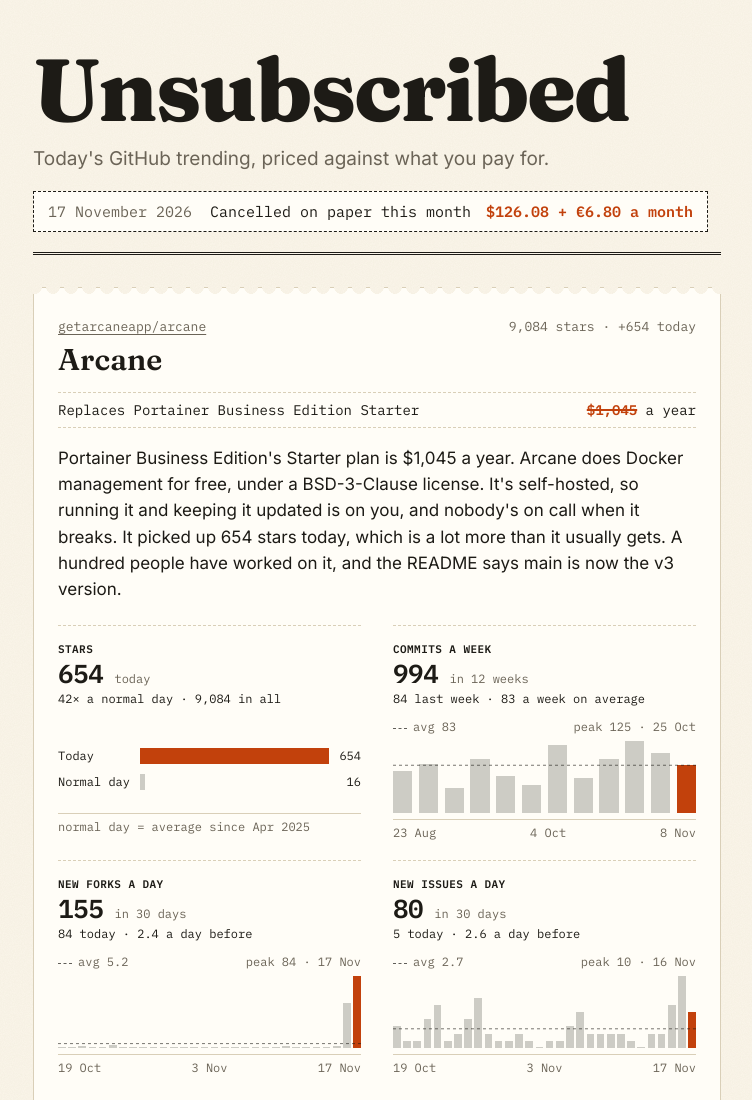
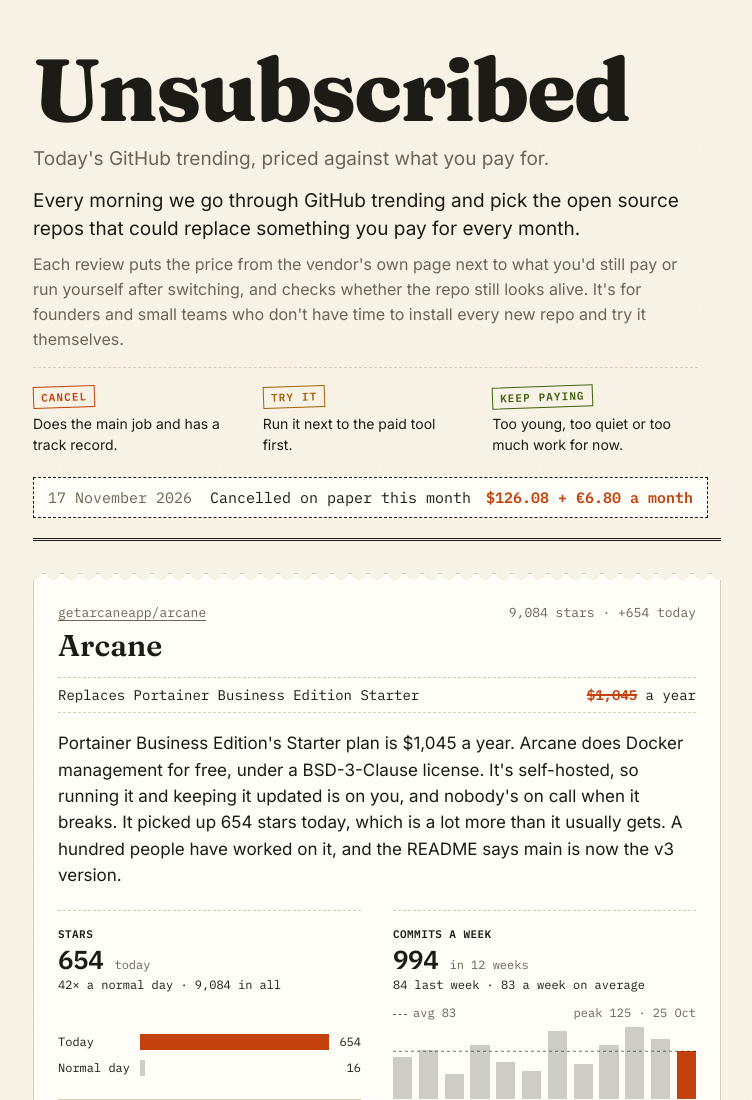
Before and after one commit to chopsiiev-web/unsubscribed, a plain HTML site: page editions/2026-11-17.html in a window 1280 px wide. Shown: the top 1100 px of the page, without its empty margins (263-1015 px from the left). Drawn offline with Linux system fonts and the light colour scheme.

Commit message:
Edition 2026-11-17: intro

```diff
--- a/editions/2026-11-17.html
+++ b/editions/2026-11-17.html
@@ -41,6 +41,14 @@ h2{font:600 30px/1.15 Fraunces,serif;margin:8px 0 14px}
 .duo span{color:var(--ink)}.duo em{font-style:normal;color:var(--ink);text-align:right}
 .duo i{display:block;height:16px;width:var(--w);min-width:2px;background:var(--ink);opacity:.22}.duo i.now{opacity:1;background:var(--k)}
 .ticks{display:flex;justify-content:space-between;margin-top:6px;border-top:1px solid var(--rule);padding-top:5px}
+.intro{max-width:62ch;margin:0 0 22px}
+.intro p{margin:0 0 10px;color:var(--mute);font-size:16px}
+.intro .lede{color:var(--ink);font-size:19px;line-height:1.45}
+.key{display:grid;grid-template-columns:repeat(auto-fit,minmax(180px,1fr));gap:10px 24px;margin:16px 0 0;padding:14px 0 0;border-top:1px dashed var(--rule)}
+.key div{--k:var(--cancel)}.key .try{--k:var(--try)}.key .keep{--k:var(--keep)}
+.key dt{display:inline-block;font:600 11px/1 'IBM Plex Mono',monospace;letter-spacing:.1em;text-transform:uppercase;color:var(--k);border:1.5px solid var(--k);padding:5px 7px 4px;transform:rotate(-2deg);margin-bottom:6px}
+.key dd{margin:0;font-size:14px;line-height:1.45;color:var(--ink)}
+.sub{margin-bottom:14px}
 .bill.cancel{--k:var(--cancel)}.bill.try{--k:var(--try)}.bill.keep{--k:var(--keep)}
 .owner{font:400 13px/1.5 'IBM Plex Mono',monospace;color:var(--mute);margin:-6px 0 14px;font-variant-numeric:tabular-nums}
 ::selection{background:#f2d7a8;color:var(--ink)}
@@ -54,6 +62,11 @@ footer ul{padding-left:18px;margin:0}
 <main>
 <div class="mast"><h1>Unsubscribed</h1>
 <p class="sub">Today's GitHub trending, priced against what you pay for.</p>
+<div class="intro">
+<p class="lede">Every morning we go through GitHub trending and pick the open source repos that could replace something you pay for every month.</p>
+<p>Each review puts the price from the vendor's own page next to what you'd still pay or run yourself after switching, and checks whether the repo still looks alive. It's for founders and small teams who don't have time to install every new repo and try it themselves.</p>
+<dl class="key"><div class="cancel"><dt>Cancel</dt><dd>Does the main job and has a track record.</dd></div><div class="try"><dt>Try it</dt><dd>Run it next to the paid tool first.</dd></div><div class="keep"><dt>Keep paying</dt><dd>Too young, too quiet or too much work for now.</dd></div></dl>
+</div>
 <p class="counter"><time datetime="2026-11-17">17 November 2026</time><span>Cancelled on paper this month <b>$126.08 + €6.80 a month</b></span></p></div>
 <article class="bill cancel">
   <header><a class="repo" href="https://github.com/getarcaneapp/arcane">getarcaneapp/arcane</a><span class="stars">9,084 stars · +654 today</span></header>
```
Also changed, not shown: index.html (+13 -0 lines).
